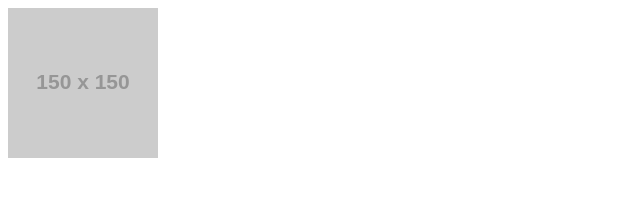
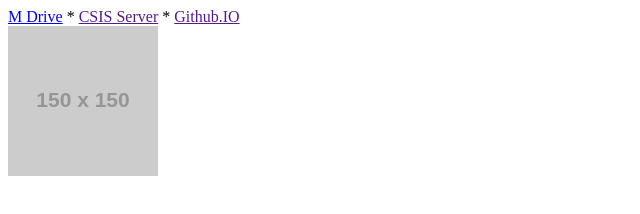
Before and after one commit to anthonycgalea/anthonycgalea.github.io, a plain HTML site: page index.html in a window 1280 px wide. Shown: the whole page, without its empty margins (0-640 px from the left). Drawn offline with Linux system fonts and the light colour scheme; placeholder pictures from the web are drawn by us.

Commit message:
Update index.html

```diff
--- a/index.html
+++ b/index.html
@@ -1,4 +1,6 @@
 <nav>
-  <a href=""></a>
+  <a href="http://webp.svsu.edu/~agalea/">M Drive</a> *
+  <a href="">CSIS Server</a> *
+  <a href="">Github.IO</a>
 </nav>
 <img src="https://via.placeholder.com/150" />
```
